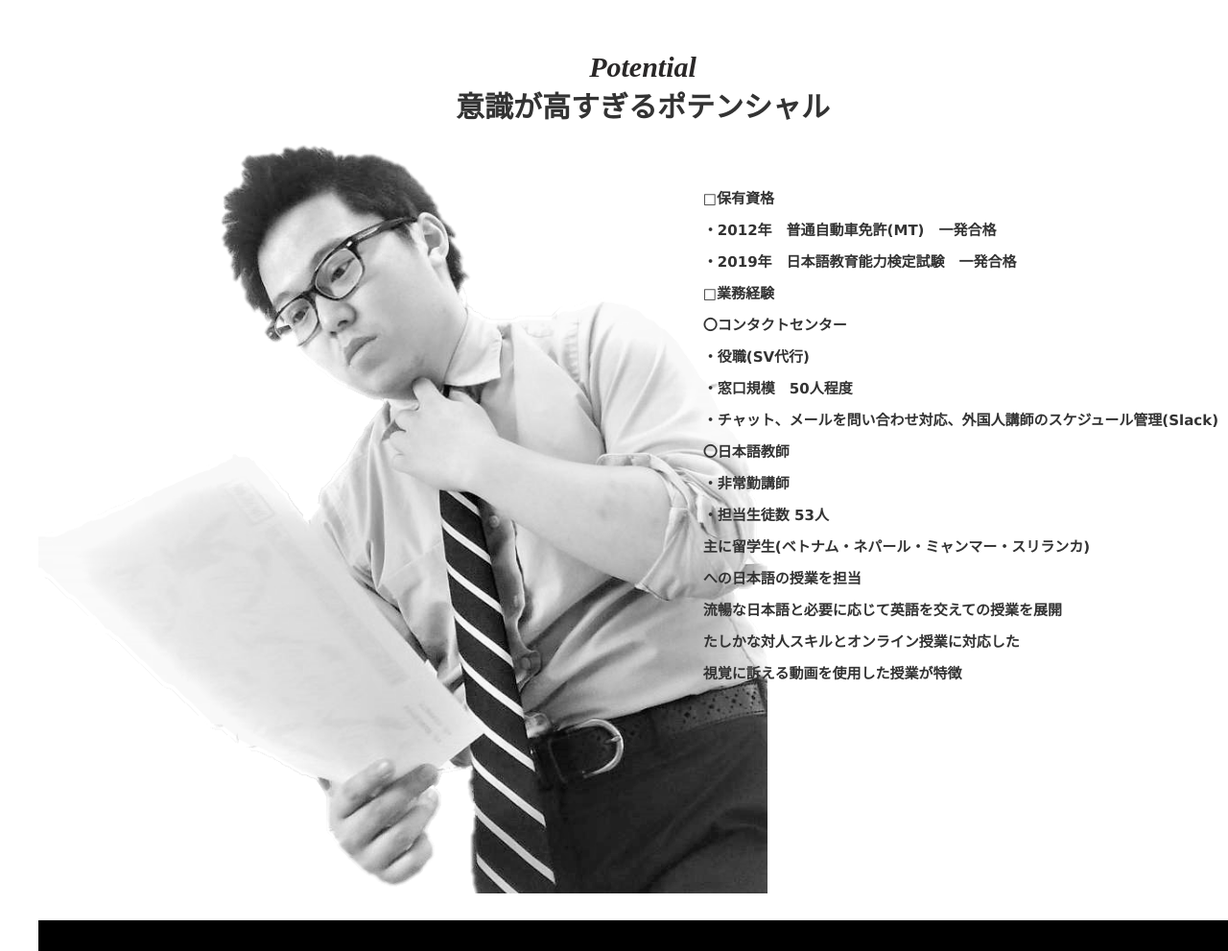
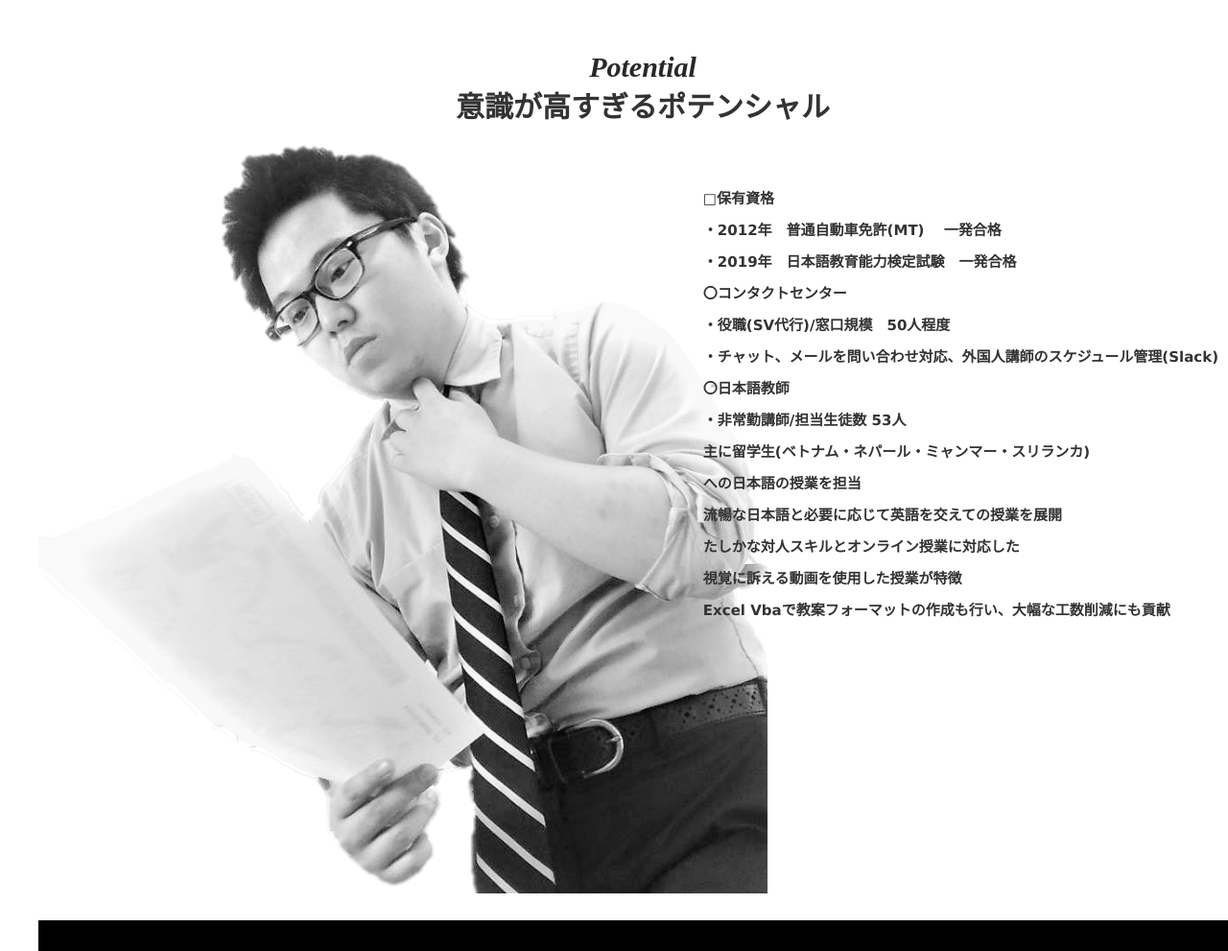
Before and after one commit to kmb686/high, a plain HTML site: page index.html in a window 1280 px wide. Shown: the part 1397-2388 px from the top of the page at 96% size. Drawn offline with Linux system fonts and the light colour scheme.

Commit message:
Update index.html

```diff
--- a/index.html
+++ b/index.html
@@ -69,23 +69,21 @@
                 <div class="Potential-inner">
                     <span>
                     □保有資格<br>
-                    ・2012年　普通自動車免許(MT)　一発合格<br>
+                    ・2012年　普通自動車免許(MT)　   一発合格<br>
                     ・2019年　日本語教育能力検定試験　一発合格<br>
 
-                    □業務経験<br>
                     〇コンタクトセンター<br>
-                    ・役職(SV代行)<br>
-                    ・窓口規模　50人程度<br>
+                    ・役職(SV代行)/窓口規模　50人程度<br>
                     ・チャット、メールを問い合わせ対応、外国人講師のスケジュール管理(Slack)<br>
 
                     〇日本語教師<br>
-                    ・非常勤講師<br>
-                    ・担当生徒数 53人<br>
+                    ・非常勤講師/担当生徒数 53人<br>
                     主に留学生(ベトナム・ネパール・ミャンマー・スリランカ)<br>
                     への日本語の授業を担当<br>
                     流暢な日本語と必要に応じて英語を交えての授業を展開<br>
                     たしかな対人スキルとオンライン授業に対応した<br>
                     視覚に訴える動画を使用した授業が特徴<br>
+                    Excel Vbaで教案フォーマットの作成も行い、大幅な工数削減にも貢献<br>
                     </span>
                 </div>
             </arttical>
```
